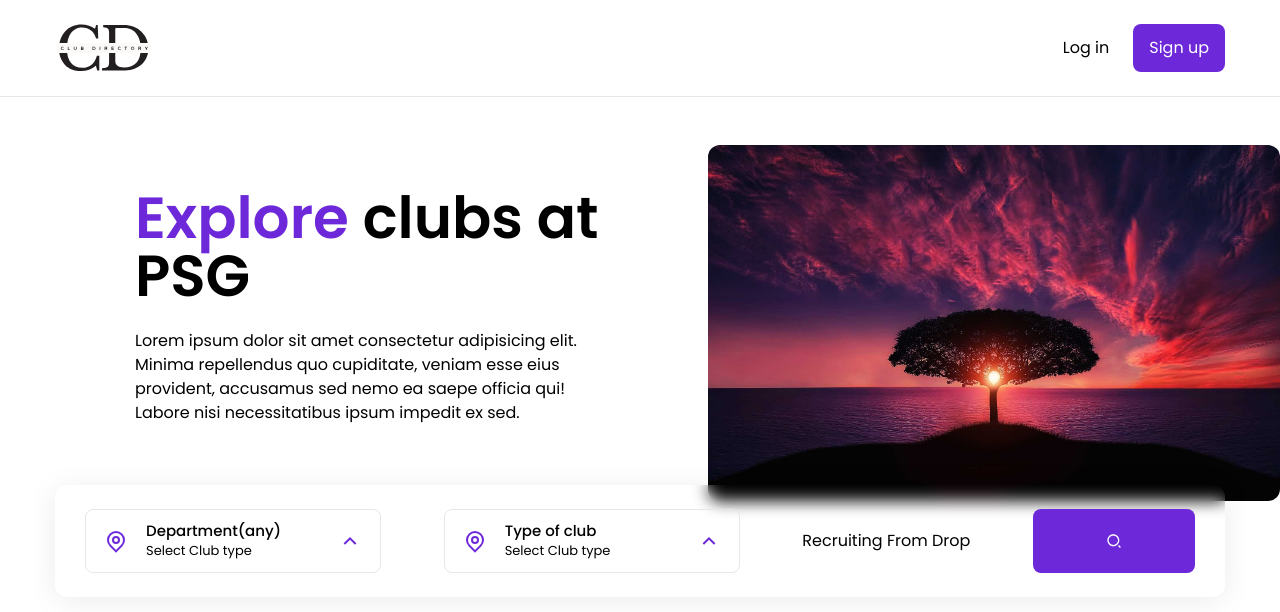
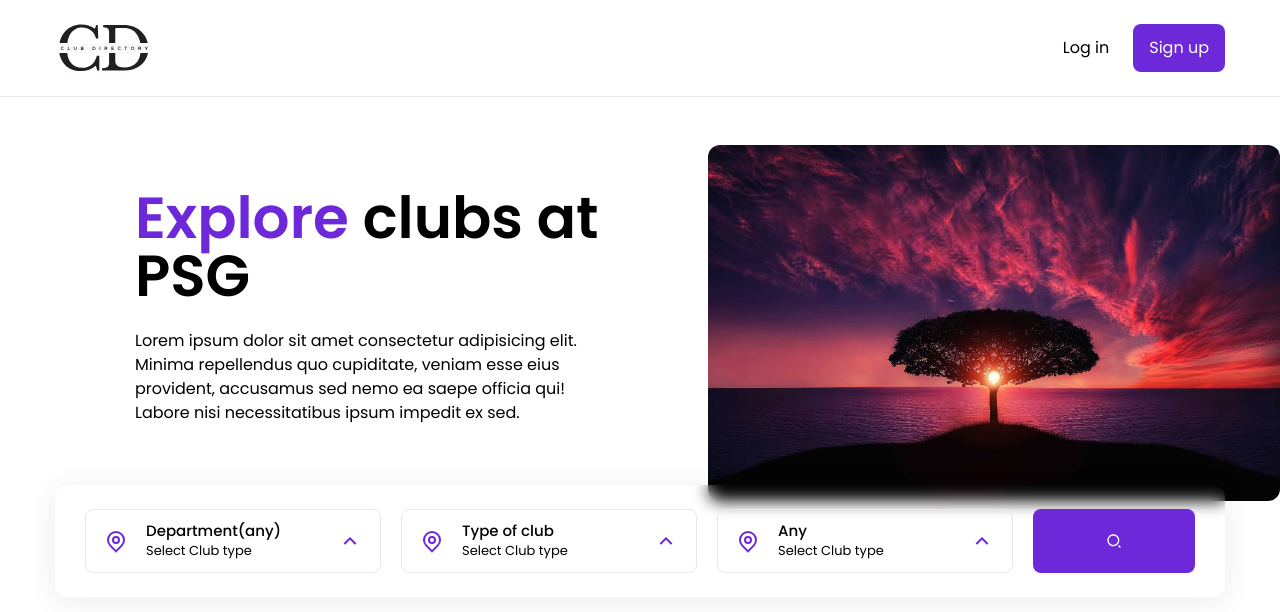
Before and after one commit to dhanush251201/college-club-directory, a React (Create React App) app in the folder frontend/college-club-directory/: page / in a window 1280 px wide. Shown: the top 612 px of the page. Built offline with nearby package versions, Linux system fonts and the light colour scheme.

Commit message:
dropdown3

```diff
--- a/frontend/college-club-directory/src/components/ClubContext.js
+++ b/frontend/college-club-directory/src/components/ClubContext.js
@@ -13,6 +13,7 @@ const ClubContextProvider = ({children}) => {
     const [type,setType] = useState("Type of club");
     const [types,setTypes] = useState([]);
     const [recruitingYear,setRecruitingYear] = useState("1");
+    const [recruitingYears,setRecruitingYears] = useState([]);
     const [dept,setDept] = useState("Department(any)");
     const [description,setDescription] = useState("");
     const [loading, setLoading] = useState(false);
@@ -38,6 +39,17 @@ useEffect(()=>{
     console.log(allTypes)
 }, [])
 
+useEffect(()=>{
+    const allRecruitingYears = recruitingYears.map((value) => {
+        return value.recruitingYear;
+    })
+    //remove duplicates
+    const uniqueRecYears=['Any',...new Set(allRecruitingYears)]
+    setRecruitingYear(uniqueRecYears)
+    // console.log(uniqueRecYears)
+
+}, [])
+
     return(
 
         <ClubContext.Provider value={
@@ -51,6 +63,7 @@ useEffect(()=>{
                 setDept,
                 departments,
                 recruitingYear,
+                recruitingYears,
                 setRecruitingYear,
                 description,
                 loading
--- a/frontend/college-club-directory/src/components/RecruitingFromDrop.js
+++ b/frontend/college-club-directory/src/components/RecruitingFromDrop.js
@@ -1,13 +1,57 @@
-import React from "react";
+import React, { useState, useEffect, useContext } from "react";
 
-// import components
+// import icons
+
+import { RiMapPinLine, RiArrowDownSLine, RiArrowUpSLine } from 'react-icons/ri'
+import { Menu } from '@headlessui/react'
+import { ClubContext } from "./ClubContext";
 
 
 const RecruitingFromDrop = () => {
+    const { recruitingYear,setRecruitingYear,recruitingYears } = useContext(ClubContext)
+
+    console.log(recruitingYear)
+
+    const [isOpen, setIsOpen] = useState(false)
+
     return (
-        <div>
-            Recruiting From Drop
-        </div>
+        <Menu as="div" className='dropdown  relative'>
+            <Menu.Button
+            className='dropdown-btn w-full text-left'
+            onClick={()=>setIsOpen(!isOpen)}
+            >
+                <RiMapPinLine className="dropdown-icon-primary"/>
+                <div className="">
+                    <div className="text-[15px] font-medium leading-tight">{recruitingYear}</div>
+                    <div className="text-[13px]">Select Club type</div>
+                </div>
+
+                    {
+                        isOpen?(
+                            <RiArrowDownSLine className="dropdown-icon-secondary "/>
+                        ):(
+                            <RiArrowUpSLine className="dropdown-icon-secondary" />
+                        )
+                    }
+
+            </Menu.Button>
+
+            <Menu.Items className=' dropdown-menu '>
+                {recruitingYears.map((recruitingYear,index) => {
+                    return (
+                        <Menu.Item
+                            as='li'
+                            key={index}
+                            className='cursor-pointer hover:text-violet-700 transition'
+                            onClick={()=>setRecruitingYear(recruitingYear)}
+                        >
+                            {recruitingYear}
+                        </Menu.Item>
+                    );
+                })}
+            </Menu.Items>
+
+        </Menu>
     );
 }
 
--- a/frontend/college-club-directory/src/components/Search.js
+++ b/frontend/college-club-directory/src/components/Search.js
@@ -3,7 +3,7 @@ import React, {useContext} from "react";
 // import components
 import DeptDrop from "./DeptDrop";
 import TypeDrop from "./TypeDrop";
-import Drop3 from "./RecruitingFromDrop";
+import RecruitingFromDrop from "./RecruitingFromDrop";
 
 // import icons
 import {RiSearch2Line} from 'react-icons/ri'
@@ -17,7 +17,7 @@ const Search = () => {
         <div className="px-[30px] py-6 max-w-[1170px] mx-auto flex flex-col lg:flex-row justify-between items-center gap-4 lg:gap-x-3 relative lg:-top-4 lg:shadow-1 bg-white lg:bg-transparent lg:backdrop-blur rounded-xl">
             <DeptDrop />
             <TypeDrop />
-            <Drop3 />
+            <RecruitingFromDrop />
             <button className="bg-violet-700 hover:bg-violet-800 transition w-full lg:max-w-[162px] h-16 rounded-lg flex justify-center items-center text-white">
                 <RiSearch2Line/>
             </button>
--- a/frontend/college-club-directory/src/data.js
+++ b/frontend/college-club-directory/src/data.js
@@ -16,7 +16,7 @@ import Club6lg from './assets/img/clubs/Club6lg.png';
 export const ClubData = [
   {
     id: 1,
-    recruitingFromYear: '1',
+    recruitingYear: '1',
     dept: 'CSE',
     type: 'Club',
     name: 'Club 1',
@@ -30,7 +30,7 @@ export const ClubData = [
   },
   {
     id: 2,
-    recruitingFromYear: '2',
+    recruitingYear: '2',
     dept: 'CSE',
     type: 'Club',
     name: 'Club 2',
@@ -43,7 +43,7 @@ export const ClubData = [
     email: 'club2@mail.com'
   },{
     id: 3,
-    recruitingFromYear: '2',
+    recruitingYear: '2',
     dept: 'IT',
     type: 'Association',
     name: 'Club 3',
@@ -56,7 +56,7 @@ export const ClubData = [
     email: 'club3@mail.com'
   },{
     id: 4,
-    recruitingFromYear: '1',
+    recruitingYear: '1',
     dept: 'IT',
     type: 'Association',
     name: 'Club 4',
@@ -69,7 +69,7 @@ export const ClubData = [
     email: 'club4@mail.com'
   },{
     id: 5,
-    recruitingFromYear: '2',
+    recruitingYear: '2',
     dept: 'EEE',
     type: 'Club',
     name: 'Club 1',
@@ -82,7 +82,7 @@ export const ClubData = [
     email: 'club5@mail.com'
   },{
     id: 6,
-    recruitingFromYear: '1',
+    recruitingYear: '1',
     dept: 'Unaffiliated',
     type: 'Association',
     name: 'Club 6',
```
